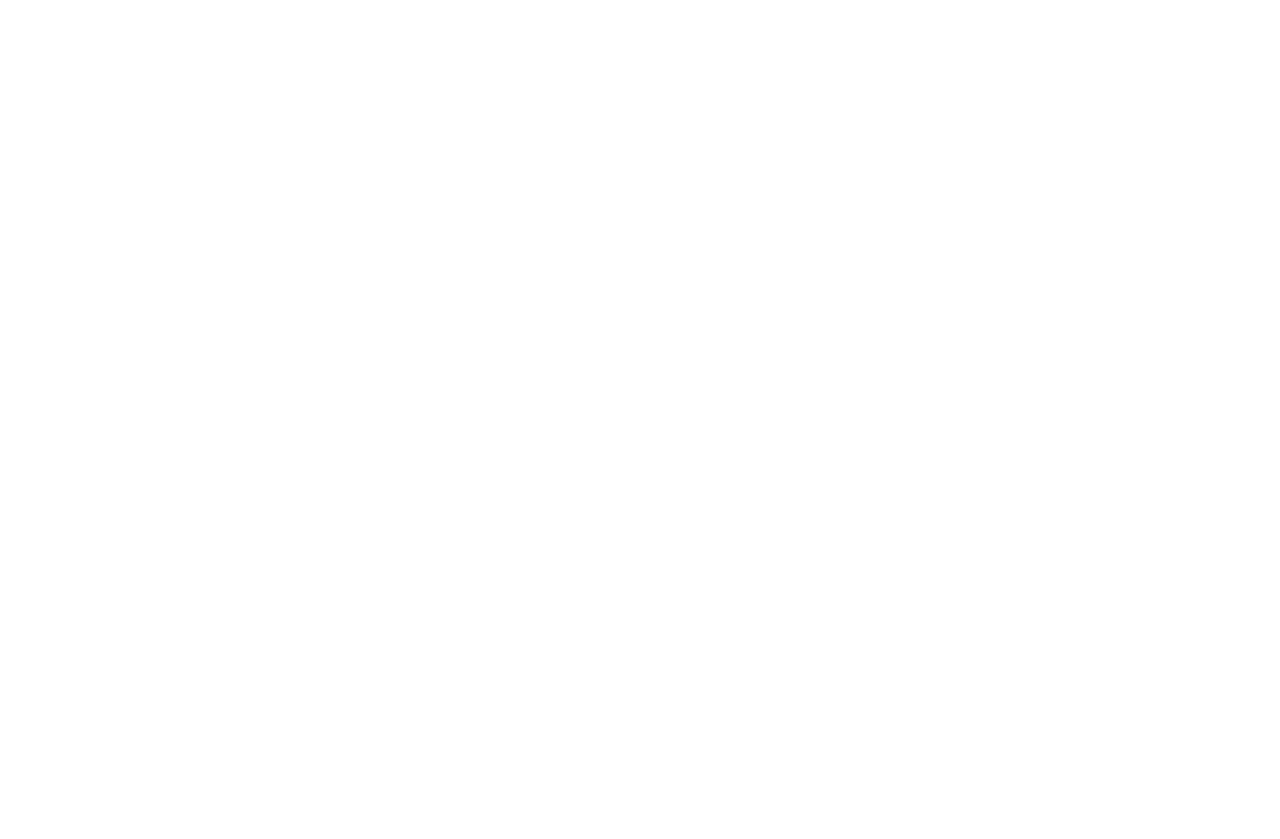
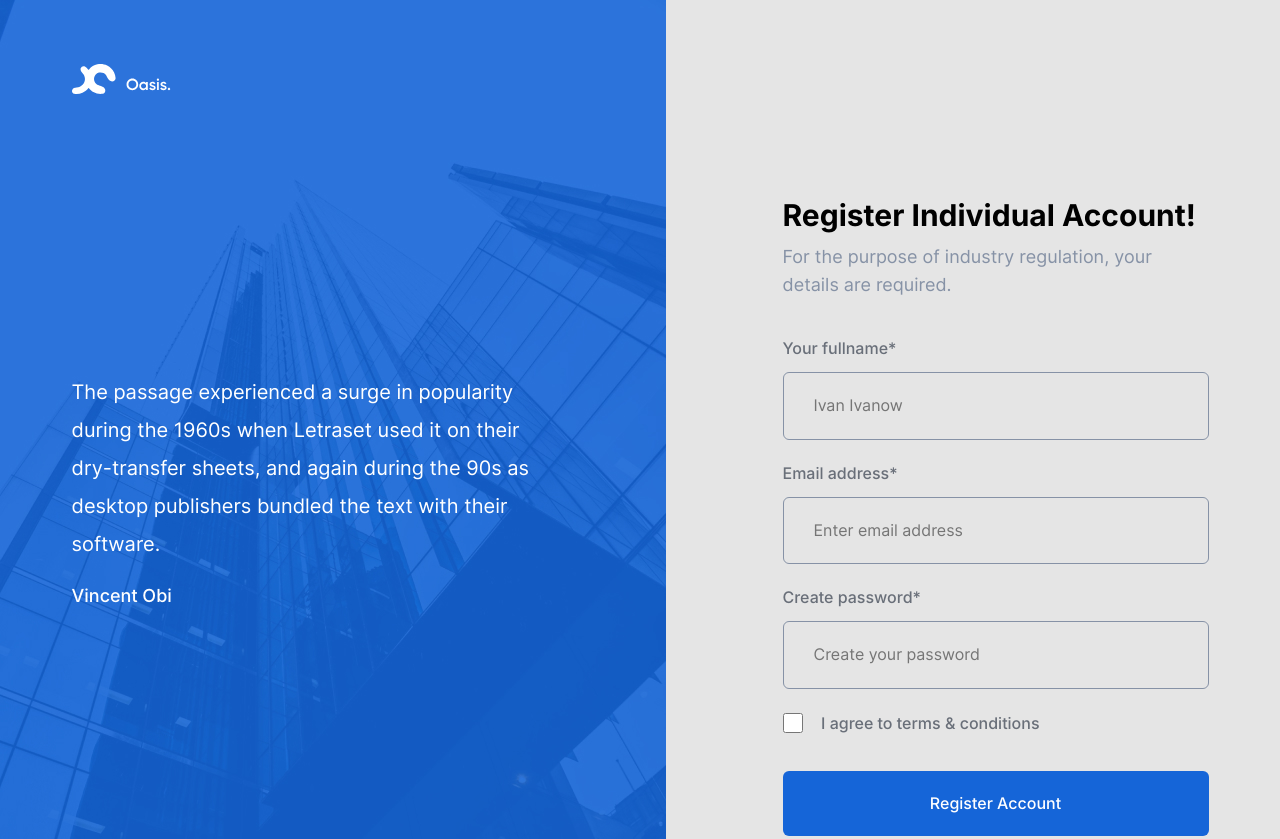
Before and after one commit to DanilchenkoVladimir/MainTemplate, a plain HTML site: page index.html in a window 1280 px wide. Shown: the top 839 px of the page. Before the commit the page ends 800 px from the top, so only its background shows below. Drawn offline with Linux system fonts and the light colour scheme.

Commit message:
сделана база, нужно полировать

```diff
--- a/css/fonts.css
+++ b/css/fonts.css
@@ -1,17 +1,23 @@
 @font-face {
-  font-family: "Opensans";
+  font-family: "Inter";
   font-style: normal;
   font-weight: 400;
-  src: local("opensans"),
-  url("../fonts/opensans.woff2") format("woff2"),
-  url("../fonts/opensans.woff") format("woff");
+  src: local("Inter"),
+  url("../fonts/Inter-Regular.woff2") format("woff2");
 }
 
 @font-face {
-  font-family: "Opensans";
+  font-family: "Inter";
+  font-style: normal;
+  font-weight: 500;
+  src: local("Inter-Medium"),
+  url("../fonts/Inter-Medium.woff2") format("woff2");
+}
+
+@font-face {
+  font-family: "Inter";
   font-style: normal;
   font-weight: 700;
-  src: local("opensansbold"),
-  url("../fonts/opensansbold.woff2") format("woff2"),
-  url("../fonts/opensansbold.woff") format("woff");
+  src: local("Inter-Bold"),
+  url("../fonts/Inter-Bold.woff2") format("woff2");
 }
--- a/css/style.css
+++ /dev/null
@@ -1,8 +0,0 @@
-* {
-  box-sizing: border-box
-}
-
-.container {
-  width: 1110px;
-  margin: 0 auto;
-}
--- a/index.html
+++ b/index.html
@@ -7,11 +7,62 @@
     <title>Document</title>
     <link rel="stylesheet" href="css/fonts.css">
     <link rel="stylesheet" href="css/normalize.css">
-    <link rel="stylesheet" href="css/style.css">
+    <link rel="stylesheet" href="css/main.css">
+    <link rel="stylesheet" href="css/media.css">
 </head>
-<body>
+<section>
+    <div class="container">
+        <div class="header">
+            <div class="header__logo">
+                <img class="header__logo-img" src="img/logo.svg" alt="logo" >
+            </div>
+            <div class="header__main">
+                <div class="header__main-left">
+                    <div class="element-wrap">
+                        <p class="header__main-descr">
+                            The passage experienced a surge in popularity during the 1960s when Letraset used it on their   dry-transfer sheets, and again during the 90s as desktop publishers bundled the text with their software.
+                        </p>
+                        <span class="header__main-staff">Vincent Obi</span>
+                    </div>
+                </div>
+
+                <div class="header__main-right">
+                    <h2 class="right-header">Register Individual Account!</h2>
+                    <p class="right-descr">
+                        For the purpose of industry regulation, your details are required.
+                    </p>
+
+                    <form>
+                        <label for="name">Your fullname*</label>
+                        <input type="text" id="name" name="name" placeholder="Ivan Ivanow">
+
+                        <label for="email">Email address*</label>
+                        <input type="text" id="email" name="email" placeholder="Enter email address">
+
+                        <label for="email">Create password*</label>
+                        <input type="text" id="email" name="email" placeholder="Create your password">
+
+                        <div class="checkbox-wrap">
+                        <input type="checkbox" id="checkbox" name="checkbox" value="Friday">
+                        <span class="checkbox-terms">I agree to terms & conditions</span>
+                        </div>
 
 
 
-</body>
+
+
+                        <button type="submit">Register Account</button>
+                    </form>
+
+
+
+
+
+
+
+                </div>
+            </div>
+        </div>
+    </div>
+</section>
 </html>
--- /dev/null
+++ b/sass/_section.sass
@@ -0,0 +1,111 @@
+section
+    max-width: 1440px
+    margin: 0 auto
+    padding: 64px 0 204px
+    min-height: 100vh
+    background-image: url(../img/main-bg.jpg)
+    background-position: top left
+    background-repeat: no-repeat
+    font-family: "Inter", sans-serif
+
+.header__main
+    display: flex
+    justify-content: space-between
+    color: #FFFFFF
+
+    &-left
+        padding: 276px 0 0
+
+        // flex-basis: 47%
+
+    &-descr
+        width: 478px
+        margin-bottom: 22px
+        font-weight: 400
+        font-size: 20px
+        line-height: 38px
+
+    &-staff
+        font-weight: 500
+        font-size: 18px
+        line-height: 22px
+
+    &-right
+        padding-top: 100px
+        // flex-basis: 53%
+
+.right-header
+    color: #000000
+    font-weight: 700
+    font-size: 30px
+    line-height: 36px
+    margin-bottom: 10px
+
+.right-descr
+    width: 411px
+    font-weight: 400
+    font-size: 18px
+    line-height: 28px
+    color: #8692A6
+    margin-bottom: 40px
+
+form
+    display: flex
+    flex-direction: column
+
+label
+    // display: inline-flex
+    font-weight: 500
+    font-size: 16px
+    line-height: 19px
+    color: #696F79
+    margin-bottom: 14px
+
+input
+    width: 426px
+    padding: 23px 0 24px 30px
+    border: 1px solid #8692A6
+    border-radius: 6px
+    margin-bottom: 24px
+    background-color: transparent
+
+input:focus
+  outline: none
+  background-color: #FFFFFF
+  border: 1px solid #1565D8
+  box-shadow: 0px 4px 10px 3px rgba(0, 0, 0, 0.11)
+
+.checkbox-wrap
+    margin-bottom: 38px
+
+#checkbox
+    width: 20px
+    height: 20px
+    margin-bottom: 0
+    background-color: #8692A6
+    border-radius: 6px
+    vertical-align: middle
+
+.checkbox-terms
+    font-weight: 500
+    font-size: 16px
+    line-height: 19px
+    color: #696F79
+    vertical-align: middle
+    margin-left: 14px
+
+
+button
+    border: none
+    font-weight: 500
+    font-size: 16px
+    line-height: 19px
+    padding: 23px 0
+    color: #FFFFFF
+    background: #1565D8
+    border-radius: 6px
+    cursor: pointer
+
+button:focus
+    // border: 1px solid #1565D8
+    box-shadow: 0px 4px 10px 3px rgba(0, 0, 0, 0.11)
--- /dev/null
+++ b/sass/main.sass
@@ -0,0 +1,19 @@
+*
+    box-sizing: border-box
+
+body
+    background-color: #E5E5E5
+
+.container
+    width: 1137px
+    margin: 0 auto
+
+a
+    text-decoration: none
+    cursor: pointer
+
+h1, h2, h3, h4, p
+
+    margin: 0
+
+@import _section.sass
```
Also changed, not shown: css/main.css (added), fonts/Inter-Bold.woff2 (added), fonts/Inter-Medium.woff2 (added), fonts/Inter-Regular.woff2 (added), fonts/opensans.woff (deleted), fonts/opensans.woff2 (deleted), fonts/opensansbold.woff (deleted), fonts/opensansbold.woff2 (deleted), img/logo.svg (added), img/main-bg.jpg (added).
